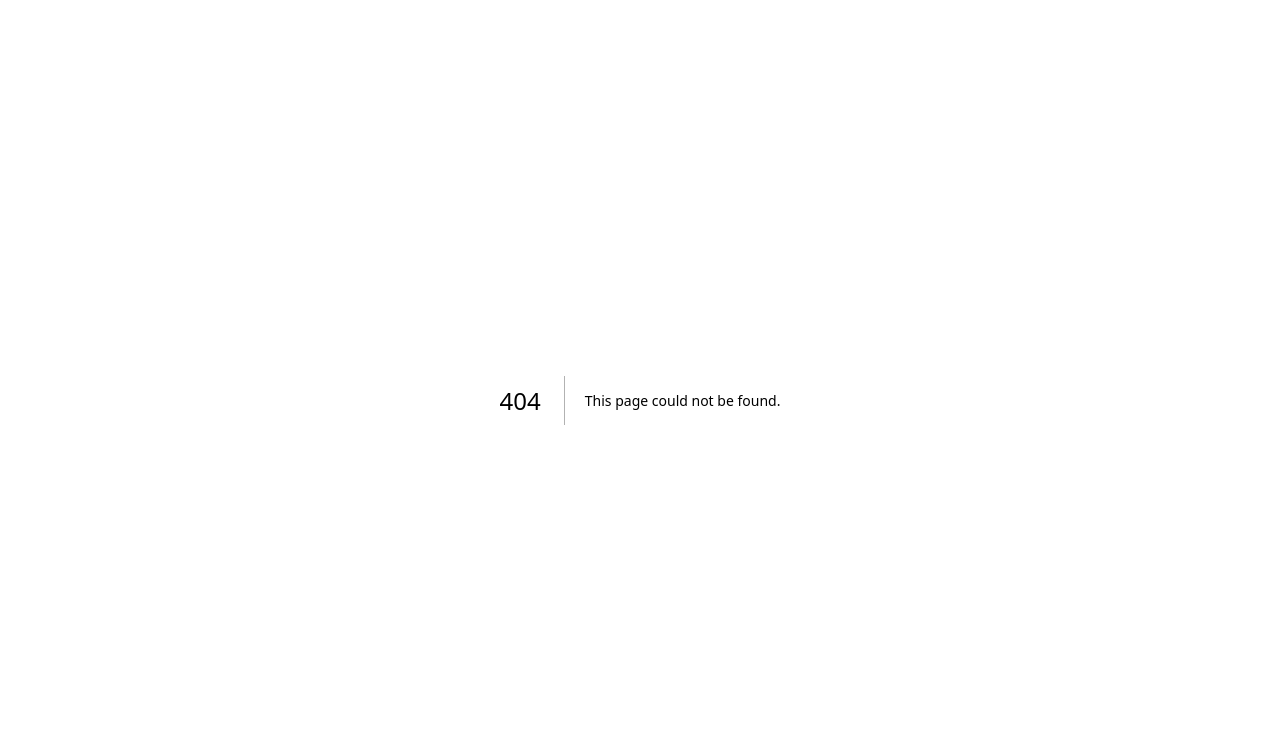
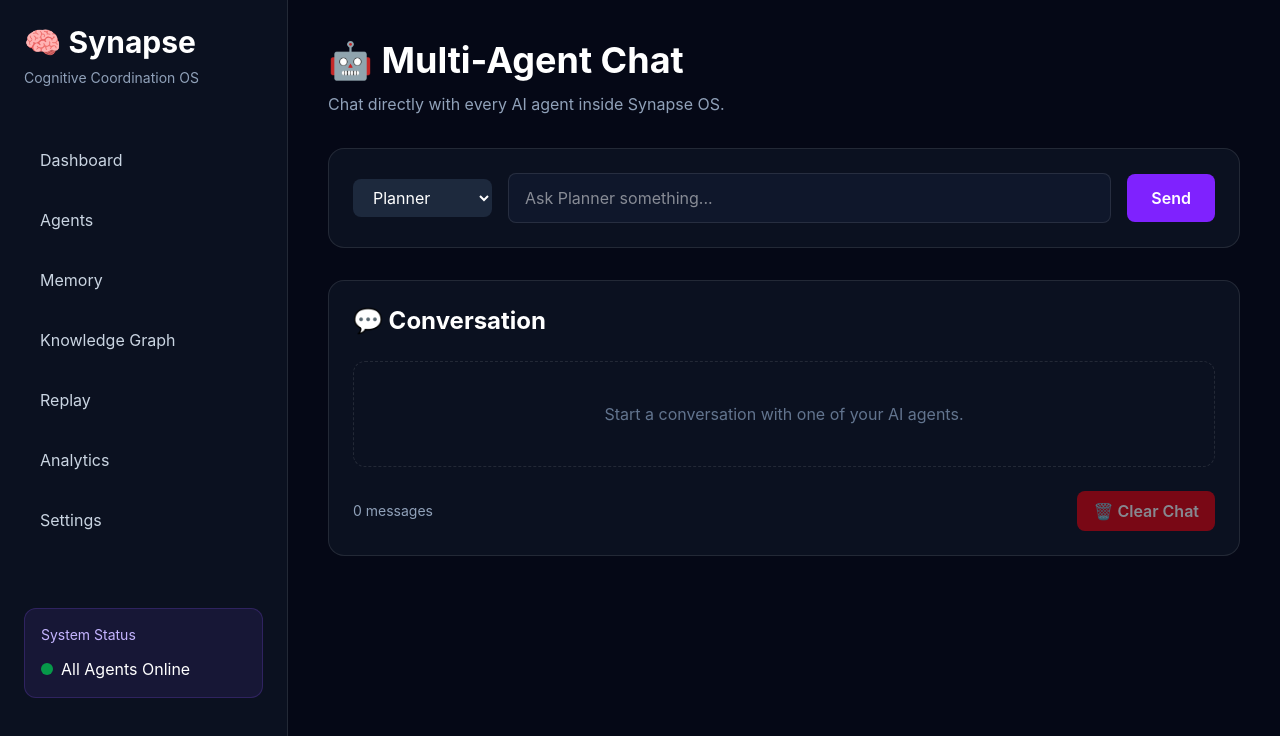
Before and after one commit to Har-shii21/synapse-os, a Next.js app in the folder frontend/: page /chat in a window 1280 px wide. Before the commit this address had no page. Shown: the top 736 px of the page. Built offline with nearby package versions, Linux system fonts and the light colour scheme.

Commit message:
feat: Multi agent chat

```diff
--- /dev/null
+++ b/frontend/src/app/chat/page.tsx
@@ -0,0 +1,275 @@
+"use client";
+
+import { useState } from "react";
+
+import Sidebar from "../../components/dashboard/Sidebar";
+
+const AGENTS = [
+  "Planner",
+  "Researcher",
+  "Engineer",
+  "Security",
+  "Analyst",
+  "Reviewer",
+];
+
+export default function ChatPage() {
+
+  const [agent, setAgent] =
+    useState("Planner");
+
+  const [message, setMessage] =
+    useState("");
+
+  const [loading, setLoading] =
+    useState(false);
+
+  const [chat, setChat] =
+    useState<any[]>([]);
+    async function sendMessage() {
+
+    if (
+      !message.trim() ||
+      loading
+    )
+      return;
+
+    const userMessage = {
+      sender: "You",
+      text: message,
+    };
+
+    setChat((prev) => [
+      ...prev,
+      userMessage,
+    ]);
+
+    setLoading(true);
+
+    try {
+
+      const response = await fetch(
+        "http://127.0.0.1:8000/run-agent",
+        {
+          method: "POST",
+          headers: {
+            "Content-Type":
+              "application/json",
+          },
+          body: JSON.stringify({
+            task: `[${agent}] ${message}`,
+          }),
+        }
+      );
+
+      const result =
+        await response.json();
+
+      const agentReply = {
+        sender: agent,
+        text:
+          result.review ||
+          result.code ||
+          result.plan ||
+          "No response",
+      };
+
+      setChat((prev) => [
+        ...prev,
+        agentReply,
+      ]);
+
+    } catch (error) {
+
+      console.error(error);
+
+      setChat((prev) => [
+        ...prev,
+        {
+          sender: "System",
+          text: "Failed to contact backend.",
+        },
+      ]);
+
+    } finally {
+
+      setLoading(false);
+
+      setMessage("");
+
+    }
+
+  }
+
+  return (
+
+    <main className="flex min-h-screen bg-[#050816] text-white">
+
+      <Sidebar />
+
+      <section className="flex-1 p-10">
+
+        <h1 className="text-4xl font-bold">
+
+          🤖 Multi-Agent Chat
+
+        </h1>
+
+        <p className="mt-3 text-slate-400">
+
+          Chat directly with every AI agent inside Synapse OS.
+
+        </p>
+        <div className="mt-8 rounded-2xl border border-white/10 bg-[#0B1120] p-6">
+
+          <div className="flex flex-wrap items-center gap-4">
+
+            <select
+              value={agent}
+              onChange={(e) =>
+                setAgent(e.target.value)
+              }
+              className="rounded-lg bg-slate-800 px-4 py-2"
+            >
+
+              {AGENTS.map((item) => (
+
+                <option
+                  key={item}
+                  value={item}
+                >
+
+                  {item}
+
+                </option>
+
+              ))}
+
+            </select>
+
+            <input
+              type="text"
+              value={message}
+              onChange={(e) =>
+                setMessage(e.target.value)
+              }
+              onKeyDown={(e) => {
+                if (e.key === "Enter") {
+                  sendMessage();
+                }
+              }}
+              placeholder={`Ask ${agent} something...`}
+              className="flex-1 rounded-lg border border-white/10 bg-slate-900 px-4 py-3 outline-none"
+            />
+
+            <button
+              onClick={sendMessage}
+              disabled={loading}
+              className="rounded-lg bg-violet-600 px-6 py-3 font-semibold hover:bg-violet-700 disabled:opacity-60"
+            >
+
+              {loading
+                ? "Thinking..."
+                : "Send"}
+
+            </button>
+
+          </div>
+
+        </div>
+
+        <div className="mt-8 rounded-2xl border border-white/10 bg-[#0B1120] p-6">
+
+          <h2 className="text-2xl font-bold">
+
+            💬 Conversation
+
+          </h2>
+
+          <div className="mt-6 space-y-4 max-h-[500px] overflow-y-auto">
+            {chat.length === 0 ? (
+
+              <div className="rounded-xl border border-dashed border-white/10 p-10 text-center text-slate-500">
+
+                Start a conversation with one of your AI agents.
+
+              </div>
+
+            ) : (
+
+              chat.map((msg, index) => {
+
+                const isUser =
+                  msg.sender === "You";
+
+                return (
+
+                  <div
+                    key={index}
+                    className={`flex ${
+                      isUser
+                        ? "justify-end"
+                        : "justify-start"
+                    }`}
+                  >
+
+                    <div
+                      className={`max-w-[75%] rounded-2xl px-5 py-4 ${
+                        isUser
+                          ? "bg-violet-600 text-white"
+                          : "bg-slate-800 text-slate-200"
+                      }`}
+                    >
+
+                      <p className="mb-2 text-sm font-bold">
+
+                        {msg.sender}
+
+                      </p>
+
+                      <p className="whitespace-pre-wrap">
+
+                        {msg.text}
+
+                      </p>
+
+                    </div>
+
+                  </div>
+
+                );
+
+              })
+
+            )}
+            </div>
+
+          <div className="mt-6 flex items-center justify-between">
+
+            <p className="text-sm text-slate-400">
+
+              {chat.length} message
+              {chat.length !== 1 ? "s" : ""}
+
+            </p>
+
+            <button
+              onClick={() => setChat([])}
+              disabled={chat.length === 0}
+              className="rounded-lg bg-red-600 px-4 py-2 font-semibold hover:bg-red-700 disabled:opacity-50"
+            >
+
+              🗑️ Clear Chat
+
+            </button>
+
+          </div>
+
+        </div>
+        </section>
+
+    </main>
+
+  );
+
+}
```
